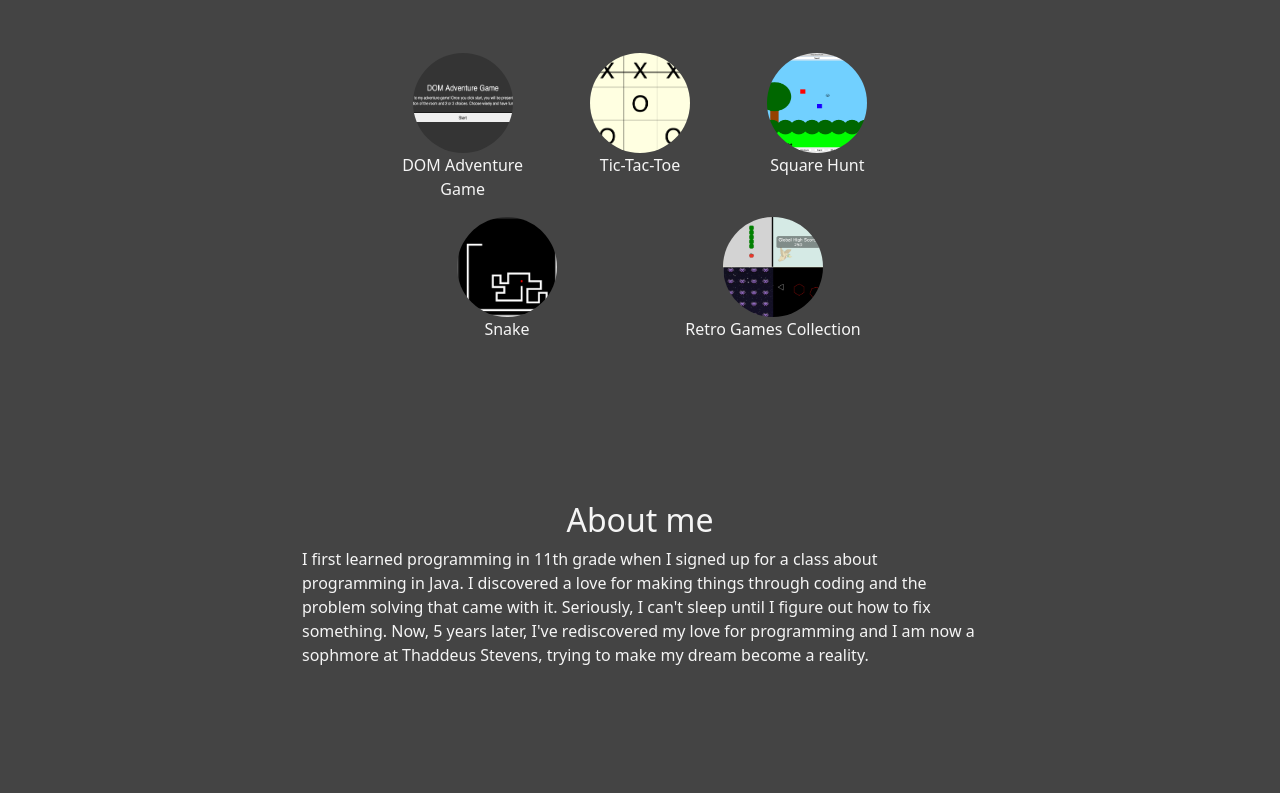
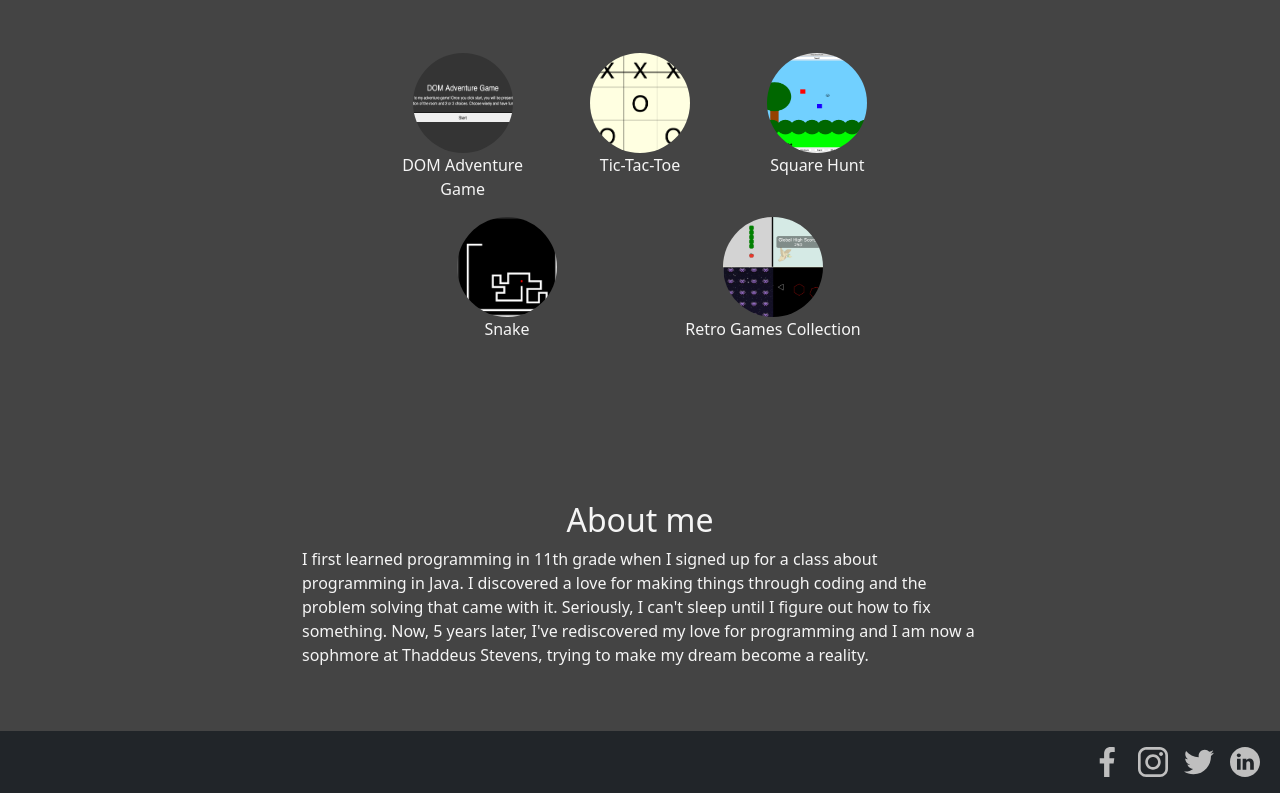
Before and after one commit to sheffley201/portfolio-bootstrap, a website: page index.html in a window 1280 px wide. Shown: the part 534-1327 px from the top of the page. Before the commit the page ends 1217 px from the top, so only its background shows below. Drawn offline with nearby package versions, Linux system fonts and the light colour scheme.

Commit message:
Added footer and some of its elements

```diff
--- a/index.html
+++ b/index.html
@@ -206,9 +206,32 @@
     </div>
 
     <!--About me section-->
-    <div class='container' style='max-width: 700px;'>
+    <div class='container pb-5' style='max-width: 700px;'>
         <h2 class='text-center'>About me</h2>
         <p>I first learned programming in 11th grade when I signed up for a class about programming in Java. I discovered a love for making things through coding and the problem solving that came with it. Seriously, I can't sleep until I figure out how to fix something. Now, 5 years later, I've rediscovered my love for programming and I am now a sophmore at Thaddeus Stevens, trying to make my dream become a reality.</p>
     </div>
+
+    <!--Footer-->
+    <footer class="navbar navbar-expand-sm bg-dark navbar-dark">
+
+        <div class="container-fluid">
+          <!-- Links -->
+          <ul class="navbar-nav ms-auto">
+            <li class="nav-item">
+              <a class="nav-link" href="#"><img class='logo' src="assets/facebook.svg" alt="facebook logo"></a>
+            </li>
+            <li class="nav-item">
+              <a class="nav-link" href="#"><img class='logo' src="assets/instagram-logo.svg" alt="facebook logo"></a>
+            </li>
+            <li class="nav-item">
+              <a class="nav-link" href="#"><img class='logo' src="assets/twitter.svg" alt="facebook logo"></a>
+            </li>
+            <li class="nav-item">
+                <a class="nav-link" href="#"><img class='logo' src="assets/linkedin.svg" alt="facebook logo"></a>
+            </li>
+          </ul>
+        </div>
+
+    </footer>
 </body>
 </html>
--- a/styles.css
+++ b/styles.css
@@ -12,6 +12,13 @@ body {
     width: 100%;
 }
 
+.logo {
+    width: 30px;
+    height: 30px;
+    filter: invert(98%) sepia(0%) saturate(445%) hue-rotate(143deg)
+    brightness(84%) contrast(77%);
+}
+
 a:hover {
     cursor: pointer;
 }
```
